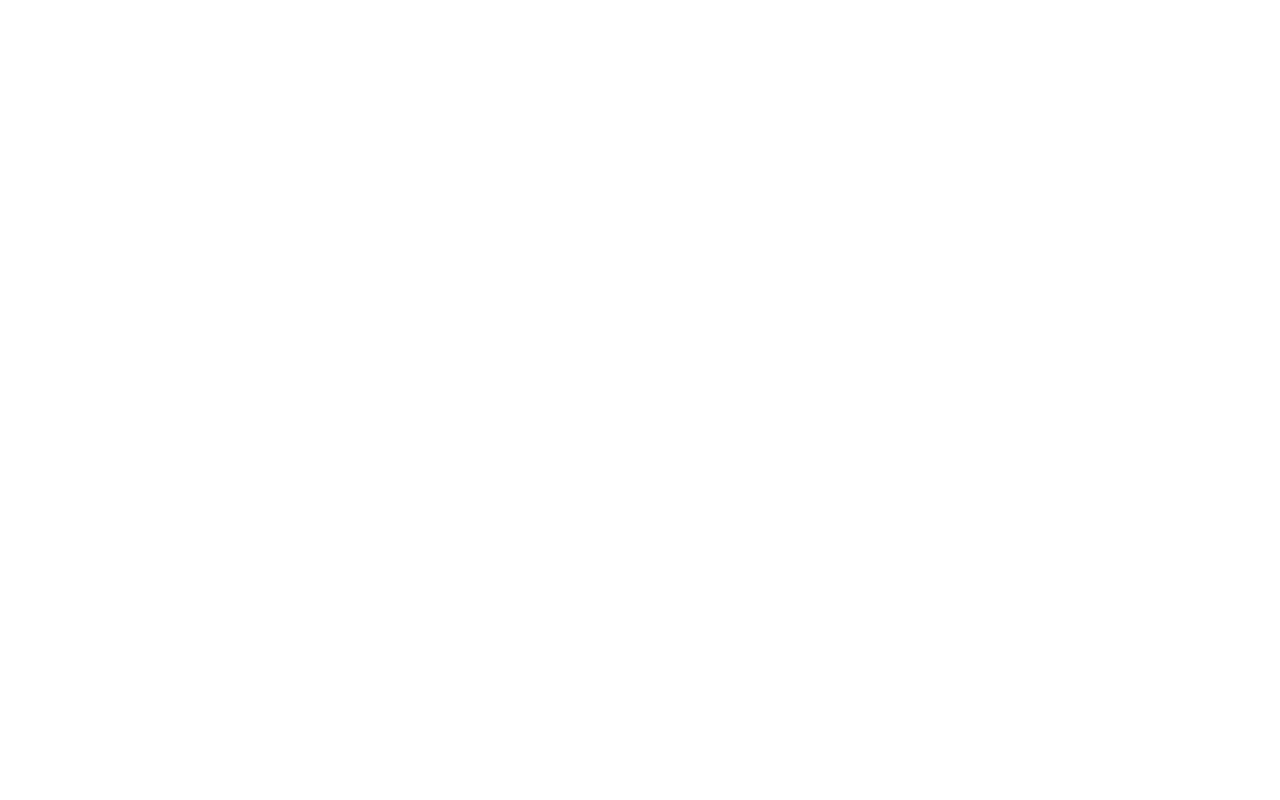
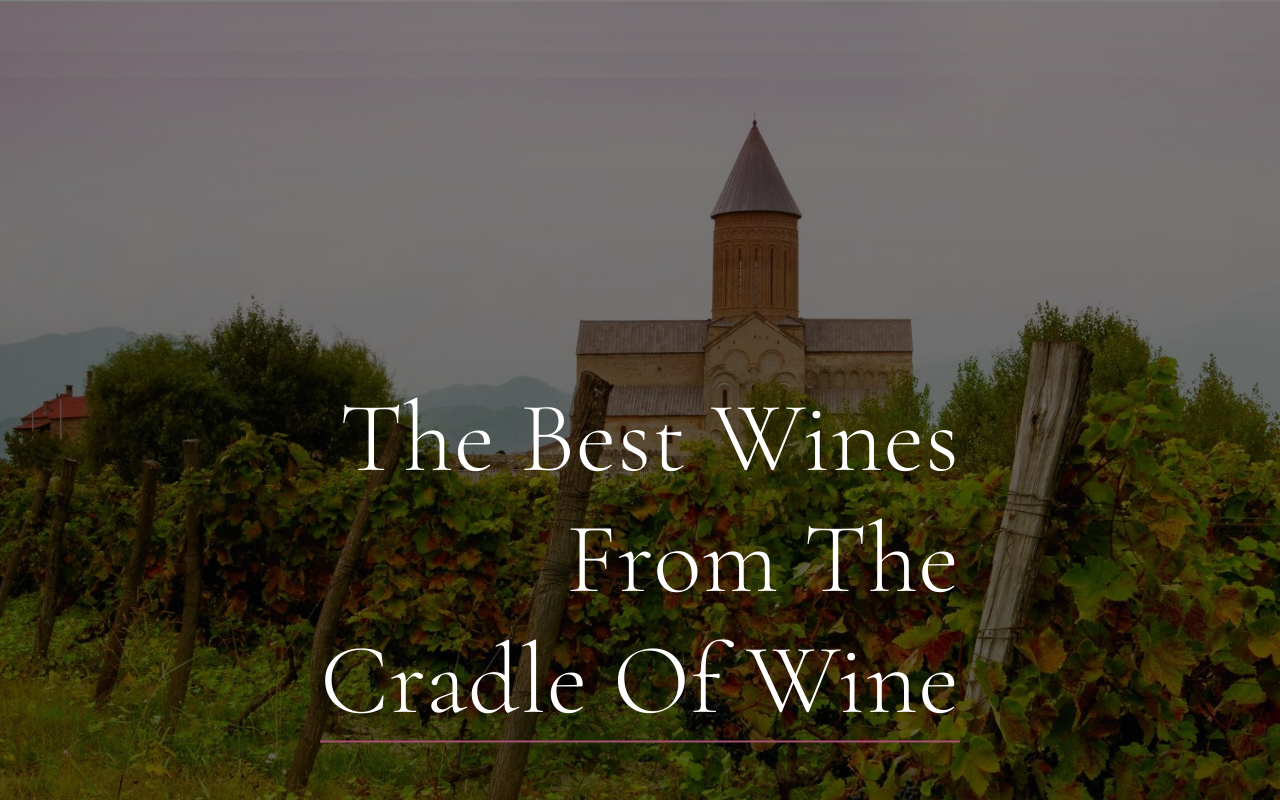
Before and after one commit to dmeskhi/Wine-Cellar, a plain HTML site: page index.html in a window 1280 px wide. Drawn offline with nearby package versions, Linux system fonts and the light colour scheme.

Commit message:
Create landing page

```diff
--- a/index.html
+++ b/index.html
@@ -8,11 +8,29 @@
     <link rel="preconnect" href="https://fonts.gstatic.com" crossorigin />
     <link
       href="https://fonts.googleapis.com/css2?family=Cormorant+Garamond:ital,wght@0,300;0,400;0,500;0,600;0,700;1,300;1,400;1,500;1,600;1,700&display=swap"
-      rel="stylesheet" />
-      <link rel="icon" type="image/png" href="img/logo.png">
-    <title>Cradle of Wine</title>
+      rel="stylesheet"
+    />
+    <link rel="icon" type="image/png" href="img/logo.png" />
+    <title>The Cradle of Wine</title>
   </head>
   <body>
+    <div class="container">
+      <div class="wrapper">
+        <section class="section-1">
+          <div class="section-wrapper section-1-wrapper">
+            <div class="section-1-heading-wrapper">
+                <h1 class="section-1-heading">
+                    The best wines from the cradle of wine
+                </h1>
+            </div>
+          </div>
+        </section>
+        <section class="section-2"></section>
+        <section class="section-3"></section>
+        <section class="section-4"></section>
+        <section class="section-5"></section>
+      </div>
+    </div>
     <script src="main.js"></script>
   </body>
 </html>
--- a/style.css
+++ b/style.css
@@ -0,0 +1,59 @@
+* {
+    margin: 0;
+    padding: 0;
+    box-sizing: border-box;
+    outline: none;
+    text-decoration: none;
+    list-style-type: none;
+    font-family: "Cormorant Garamond", serif;
+}
+
+html {
+    font-size: 62.5%;
+}
+
+.wrapper {
+    width: 100vw;
+    height: 100vh;
+    position: relative;
+}
+
+section {
+    width: 100%;
+    height: 100%;
+    position: absolute;
+    left: 0;
+}
+
+.section-1 {
+    z-index: 50;
+}
+
+.section-wrapper {
+    width: inherit;
+    height: inherit;
+}
+
+.section-1-wrapper {
+    background: linear-gradient(rgba(0, 0, 0, 0.5),
+            rgba(0, 0, 0, 0.6)), url(img/mainbg.jpg) center no-repeat;
+    background-size: cover;
+}
+
+.section-1-heading-wrapper {
+    position: absolute;
+    top: 70%;
+    left: 50%;
+    transform: translate(-50%, -50%);
+}
+
+.section-1-heading {
+    font-size: 10rem;
+    font-weight: 300;
+    color: #fff;
+    text-transform: capitalize;
+    letter-spacing: 0.1rem;
+    border-bottom: 0.2rem solid #a55172;
+    text-align: right;
+    user-select: none;
+}
```
